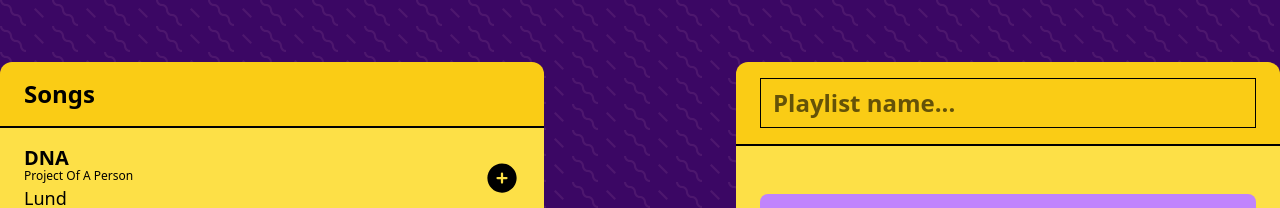
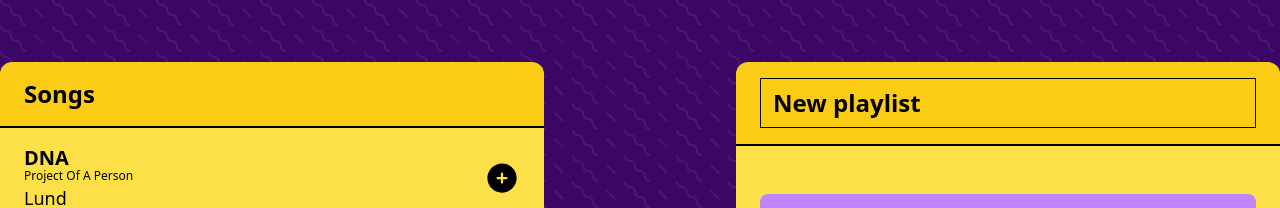
Before and after one commit to Snicon/Jamming, a React (Vite) app: page / in a window 1280 px wide. Shown: the part 208-416 px from the top of the page. Built offline with nearby package versions, Linux system fonts and the light colour scheme; a web font is replaced by a local one.

Commit message:
Forgot to force the playlistName variable onto the value

```diff
--- a/src/components/App.jsx
+++ b/src/components/App.jsx
@@ -43,7 +43,7 @@
         <SearchBar />
         <div className='flex flex-col justify-between space-y-12 md:space-y-0 md:space-x-48 md:flex-row'>
           <SearchResults searchResults={serachResults} results={results} onAdd={addTrack} add={true} />
-          <PlayList onNameChange={updatePlaylistName} playlist={playlist} playlistTracks={playlistTracks} onRemove={removeTrack} add={false} />
+          <PlayList playlistName={playlistName} onNameChange={updatePlaylistName} playlist={playlist} playlistTracks={playlistTracks} onRemove={removeTrack} add={false} />
         </div>
        </div>
     </>
--- a/src/components/Playlist.jsx
+++ b/src/components/Playlist.jsx
@@ -14,7 +14,7 @@
         <>
             <div className="flex flex-col md:w-1/2">
                 <div className="px-6 py-4 bg-yellow-400 rounded-t-xl border-b-2 border-b-black">
-                    <input onChange={onNameChange} className="w-full text-2xl font-bold bg-transparent border-black placeholder:text-black/60" placeholder="Playlist name..." />
+                    <input value={props.playlistName} onChange={onNameChange} className="w-full text-2xl font-bold bg-transparent border-black placeholder:text-black/60" placeholder="Playlist name..." />
                 </div>
                 <TrackList tracks={props.playlistTracks} onRemove={props.onRemove} add={props.add} />
                 <div className="flex flex-col px-6 py-4 space-y-4 bg-yellow-300 rounded-b-xl">
```
